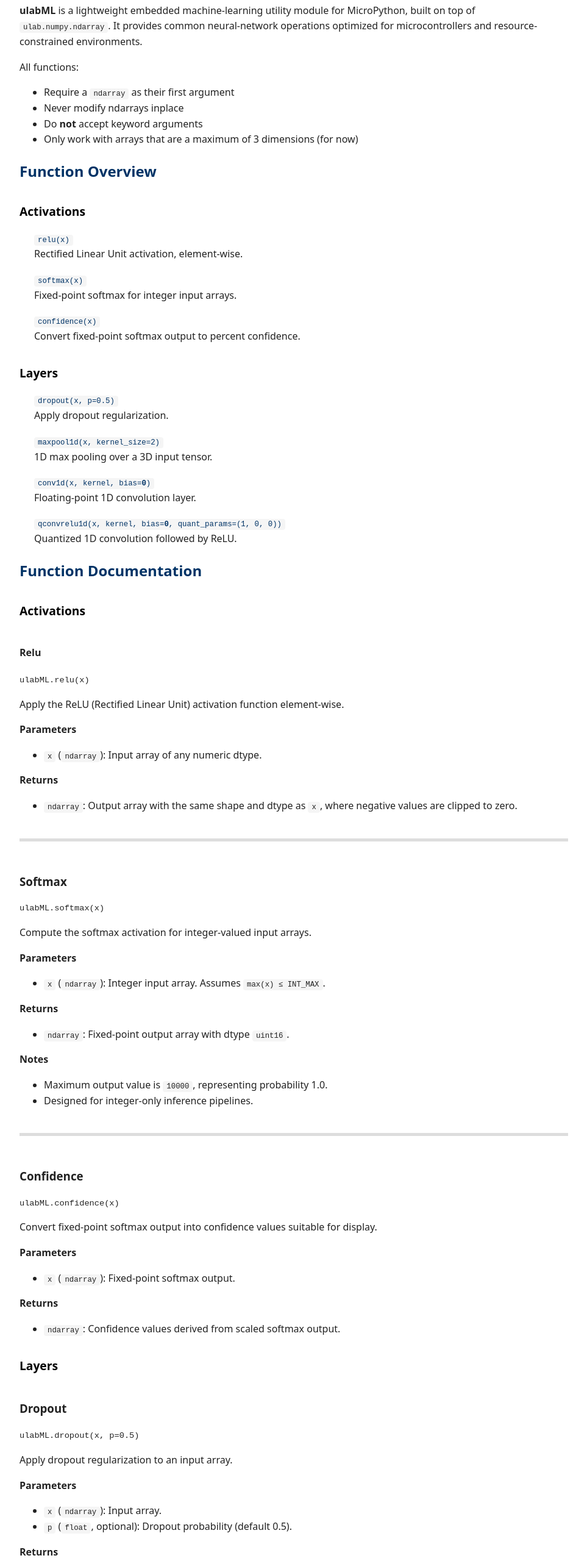
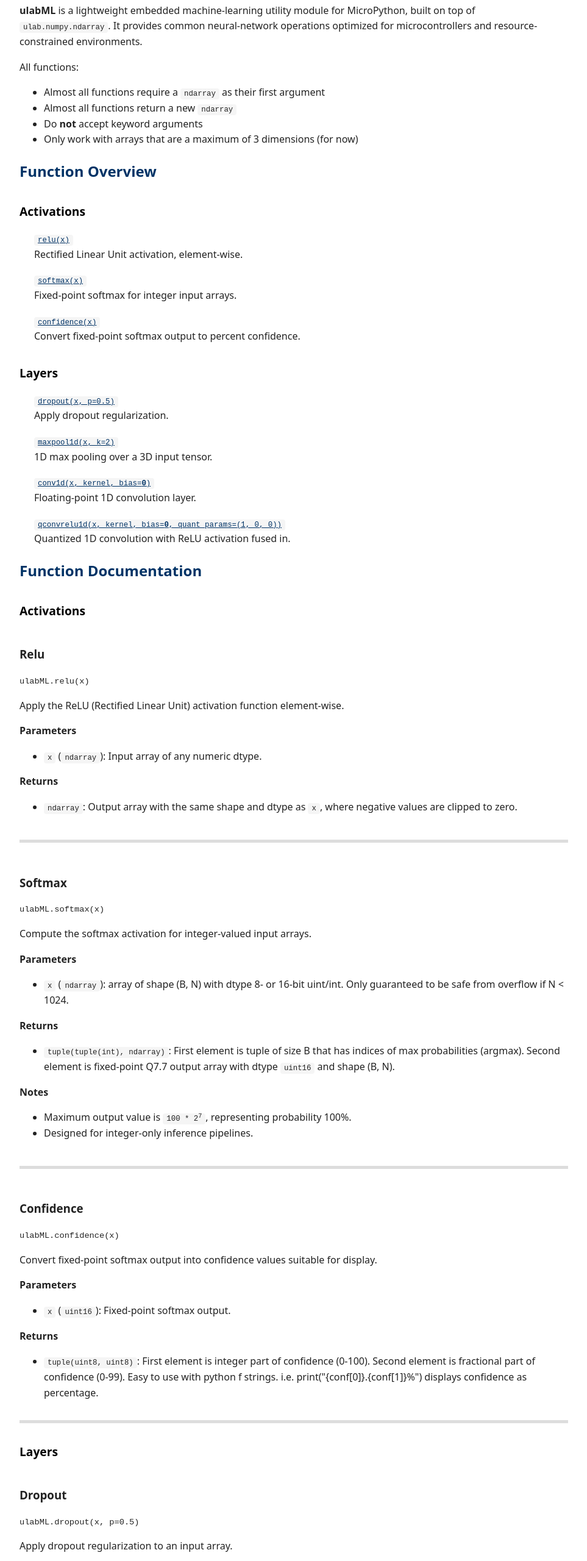
Before and after one commit to Jay-Damodaran/micropyML, a plain HTML site: page ulabML.html in a window 1280 px wide. Shown: the part 100-2660 px from the top of the page at 61% size, without its empty margins (158-1121 px from the left). Drawn offline with Linux system fonts and the light colour scheme.

Commit message:
Updating html page

```diff
--- a/ulabML.html
+++ b/ulabML.html
@@ -14,6 +14,11 @@
         }
         h1, h2 {
             color: #003366;
+        }
+        .section-divider {
+            border: none;
+            border-top: 5px solid #ddd;
+            margin: 2rem 0 1.5rem 0;  /* space above / below */
         }
         code {
             background: #f5f5f5;
@@ -47,11 +52,16 @@
             font-size: 1.2em;
         }
         a {
-            text-decoration: none;
+            text-decoration: none;   /* remove underline from anchor */
             color: #003366;
         }
-        a:hover {
-            text-decoration: underline;
+
+        a code {
+            text-decoration: underline;   /* underline only function name */
+        }
+
+        a:hover code {
+            font-weight: bold;            /* optional: bold on hover */
         }
         .func-list {
             margin-left: 1.5rem;
@@ -71,8 +81,8 @@
     All functions:
 </p>
 <ul>
-    <li>Require a <code>ndarray</code> as their first argument</li>
-    <li>Never modify ndarrays inplace</code></li>
+    <li>Almost all functions require a <code>ndarray</code> as their first argument</li>
+    <li>Almost all functions return a new <code>ndarray</code></li>
     <li>Do <strong>not</strong> accept keyword arguments</li>
     <li>Only work with arrays that are a maximum of 3 dimensions (for now)</li>
 </ul>
@@ -102,7 +112,7 @@
         Apply dropout regularization.
     </p>
     <p>
-        <a href="#maxpool1d"><code>maxpool1d(x, kernel_size=2)</code></a><br>
+        <a href="#maxpool1d"><code>maxpool1d(x, k=2)</code></a><br>
         1D max pooling over a 3D input tensor.
     </p>
     <p>
@@ -111,7 +121,7 @@
     </p>
     <p>
         <a href="#qconvrelu1d"><code>qconvrelu1d(x, kernel, bias=<b>0</b>, quant_params=(1, 0, 0))</code></a><br>
-        Quantized 1D convolution followed by ReLU.
+        Quantized 1D convolution with ReLU activation fused in.
     </p>
 </div>
 
@@ -120,7 +130,7 @@
 <div class="category">Activations</div>
 
 <div class="function" id="relu">
-    <h4>Relu</h4>
+    <h3>Relu</h3>
     <div class="signature">ulabML.relu(x)</div>
 
     <p>Apply the ReLU (Rectified Linear Unit) activation function element-wise.</p>
@@ -145,18 +155,19 @@
 
     <div class="section-title">Parameters</div>
     <ul>
-        <li><code>x</code> (<code>ndarray</code>): Integer input array.
-            Assumes <code>max(x) ≤ INT_MAX</code>.</li>
+        <li><code>x</code> (<code>ndarray</code>): array of shape (B, N) with dtype 8- or 16-bit uint/int.
+            Only guaranteed to be safe from overflow if N < 1024.</li>
     </ul>
 
     <div class="section-title">Returns</div>
     <ul>
-        <li><code>ndarray</code>: Fixed-point output array with dtype <code>uint16</code>.</li>
+        <li><code>tuple(tuple(int), ndarray)</code>: First element is tuple of size B that has indices of max probabilities (argmax).
+            Second element is fixed-point Q7.7 output array with dtype <code>uint16</code> and shape (B, N).</li>
     </ul>
 
     <div class="section-title">Notes</div>
     <ul>
-        <li>Maximum output value is <code>10000</code>, representing probability 1.0.</li>
+        <li>Maximum output value is <code>100 * 2<sup>7</sup></code>, representing probability 100%.</li>
         <li>Designed for integer-only inference pipelines.</li>
     </ul>
 </div>
@@ -169,15 +180,17 @@
 
     <div class="section-title">Parameters</div>
     <ul>
-        <li><code>x</code> (<code>ndarray</code>): Fixed-point softmax output.</li>
+        <li><code>x</code> (<code>uint16</code>): Fixed-point softmax output.</li>
     </ul>
 
     <div class="section-title">Returns</div>
     <ul>
-        <li><code>ndarray</code>: Confidence values derived from scaled softmax output.</li>
+        <li><code>tuple(uint8, uint8)</code>: First element is integer part of confidence (0-100). Second element is fractional part of confidence (0-99).
+        Easy to use with python f strings. i.e. print("{conf[0]}.{conf[1]}%") displays confidence as percentage.</li>
     </ul>
 </div>
 
+<hr class="section-divider">
 <div class="category">Layers</div>
 
 <div class="function" id="dropout">
@@ -188,71 +201,83 @@
 
     <div class="section-title">Parameters</div>
     <ul>
-        <li><code>x</code> (<code>ndarray</code>): Input array.</li>
-        <li><code>p</code> (<code>float</code>, optional): Dropout probability (default 0.5).</li>
+        <li><code>x</code> (<code>ndarray</code>): Input array of any numeric dtype.</li>
+        <li><code>p</code> (<code>float</code>, Optional): Dropout probability (default 0.5).</li>
     </ul>
 
     <div class="section-title">Returns</div>
     <ul>
-        <li><code>ndarray</code>: Output array with randomly zeroed elements.</li>
+        <li><code>ndarray</code>: Output array with randomly zeroed elements. Same shape and dtype as <code>x</code>.</li>
     </ul>
 </div>
 
 <div class="function" id="maxpool1d">
     <h3>Maxpool1d</h3>
-    <div class="signature">ulabML.maxpool1d(x, kernel_size=2)</div>
+    <div class="signature">ulabML.maxpool1d(x, k=2)</div>
 
     <p>Perform 1D max pooling over a 3D input tensor.</p>
 
     <div class="section-title">Parameters</div>
     <ul>
         <li><code>x</code> (<code>ndarray</code>): Input array of shape <code>(B, C, N)</code>.</li>
-        <li><code>kernel_size</code> (<code>int</code>, optional): Pool size and stride (default 2).</li>
+        <li><code>k</code> (<code>int</code>, Optional): Kernel/Pool size as well as Stride(default 2).</li>
     </ul>
 
     <div class="section-title">Returns</div>
     <ul>
-        <li><code>ndarray</code>: Pooled output array.</li>
+        <li><code>ndarray</code>: Pooled output array of shape (B, C, N//k) with dtype same as <code>x</code>.
+        Since last dim is of size <code>N//k</code>, if N % k &ne; 0, the last element(s) are ignored when pooling.</li>
     </ul>
 </div>
 
 <div class="function" id="conv1d">
     <h3>Conv1d</h3>
-    <div class="signature">ulabML.conv1d(x, kernel, bias=None)</div>
+    <div class="signature">ulabML.conv1d(x, kernel, bias=<b>0</b>)</div>
 
-    <p>Perform a floating-point 1D convolution.</p>
+    <p>Perform a floating-point 1D convolution, meaning all inputs must be float. Function doesn't cast automatically.
+        Stride and dilation are 1, and padding is 'same' for this implementation.</p>
 
     <div class="section-title">Parameters</div>
     <ul>
-        <li><code>x</code>: Shape <code>(B, Cin, N)</code></li>
-        <li><code>kernel</code>: Shape <code>(Cout, Cin, K)</code></li>
-        <li><code>bias</code>: Optional, shape <code>(Cout)</code></li>
+        <li><code>x</code>(<code>ndarray</code>): Shape <code>(B, Cin, N)</code></li>
+        <li><code>kernel</code>(<code>ndarray</code>): Shape <code>(Cout, Cin, K)</code></li>
+        <li><code>bias</code>(<code>ndarray</code>, Optional): Shape <code>(Cout)</code></li>
     </ul>
 
     <div class="section-title">Returns</div>
     <ul>
-        <li><code>ndarray</code>: Output of shape <code>(B, Cout, N)</code></li>
+        <li><code>ndarray</code>: Output of shape <code>(B, Cout, N)</code> and dtype float</li>
     </ul>
 </div>
 
 <div class="function" id="qconvrelu1d">
     <h3>Quantized Fused ConvRelu1d</h3>
-    <div class="signature">ulabML.qconvrelu1d(x, kernel, bias=None, quant_params=None)</div>
+    <div class="signature">ulabML.qconvrelu1d(x, kernel, bias=<b>0</b>, quant_params=(1, 0, 0))</div>
 
-    <p>Quantized 1D convolution followed by ReLU activation.</p>
+    <p>Quantized 1D convolution with fused ReLU activation for integer-only inference.
+        Stride and dilation are 1, and padding is 'same' for this implementation.</p>
 
     <div class="section-title">Parameters</div>
     <ul>
-        <li><code>x</code>: ndarray (8- or 16-bit uint or int).</li>
-        <li><code>kernel</code>: Quantized kernel array.</li>
-        <li><code>bias</code>: Optional bias array.</li>
-        <li><code>quant_params</code>: Optional 3-tuple
-            <code>(multiplier, shift, zero_point)</code>.</li>
+        <li><code>x</code>(<code>ndarray</code>): Quantized input array of shape (B, Cin, N) and dtype (8- or 16-bit uint or int).</li>
+        <li><code>kernel</code>(<code>ndarray</code>): Quantized kernel array of shape (Cout, Cin, K) and dtype (8- or 16-bit uint or int).</li>
+        <li><code>bias</code>(<code>ndarray</code>, Optional): Bias array of shape (Cout,) and dtype int32.</li>
+        <li><code>quant_params</code>(<code>tuple</code>, Optional): 3 integer tuple of quantization parameters
+            <code>(multiplier, shift, output_zero_point)</code>. Uses the quantization scheme described by Google in
+            <a href="https://arxiv.org/pdf/1712.05877"><u>Quantization and Training of Neural Networks for Efficient Integer-Arithmetic-Only Inference</u></a>.
+            Multiplier is the final int32 result of multiplying the effective scale (<span><sup>S1 × S2</sup>&frasl;<sub>S3</sub></span>)
+            by 2<sup>shift + 31</sup>. Both the multiplier and shift are expected to be non-negative.
+            Output zero point corresponds to Z<sub>3</sub> in equation (4).</li>
     </ul>
 
     <div class="section-title">Returns</div>
     <ul>
-        <li><code>ndarray</code>: Quantized output array.</li>
+        <li><code>ndarray</code>: Quantized output array of same dtype and shape as <code>x</code>.</li>
+    </ul>
+    <div class="section-title">Notes</div>
+    <ul>
+        <li><code>x</code> and <code>kernel</code> scales are wrapped into the multiplier, but if they have non-zero zero points, it is expected that
+        the ndarrays will have this value subtracted before calling this function.</li>
     </ul>
 </div>
 
```
Also changed, not shown: 2 other files.
